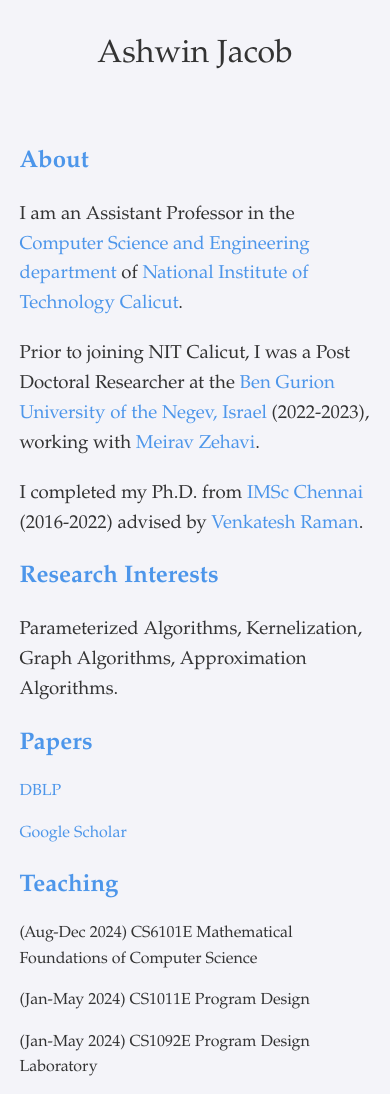
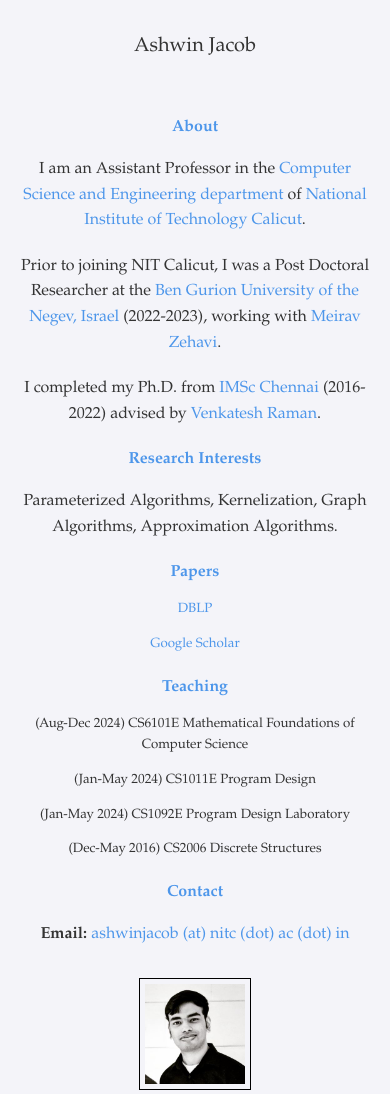
Before and after one commit to ashwinjacob/ashwinjacob.github.io, a plain HTML site: page index.html in a window 390 px wide. Shown: the top 1094 px of the page. Drawn offline with Linux system fonts and the light colour scheme.

Commit message:
Update style.css

```diff
--- a/style.css
+++ b/style.css
@@ -61,31 +61,51 @@ li {
 
 .right {
     width: 35%;
+    text-align: center;
 }
 
 img {
     display: block;
     border: thin solid black;
     padding: 5px;
-    margin-left: auto;
-    margin-right: auto;
+    margin: 0 auto 20px auto;
 }
 
 strong {
     font-weight: bold;
 }
 
+/* Media Query for smartphones */
 @media (max-width: 768px) {
     .container {
         flex-direction: column;
+        text-align: center;
     }
 
     .left, .right {
         width: 100%;
+        padding: 0;
+    }
+
+    h1 {
+        font-size: 1.5em;
+    }
+
+    h2 {
+        font-size: 1.2em;
+    }
+
+    p {
+        font-size: 12pt;
     }
 
     img {
-        max-width: 100%;
+        width: 100px; /* Smaller image size */
         height: auto;
+        margin-top: 10px;
+    }
+
+    body {
+        font-size: 10pt; /* Smaller body text for smartphones */
     }
 }
```
